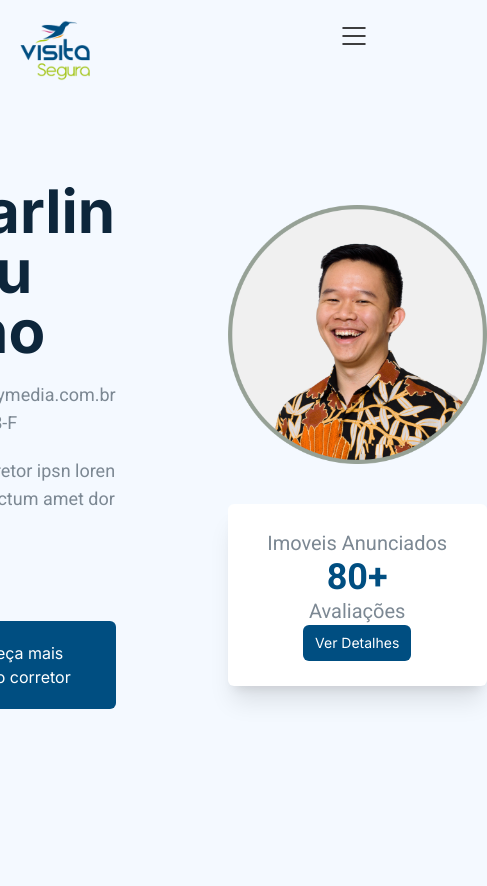
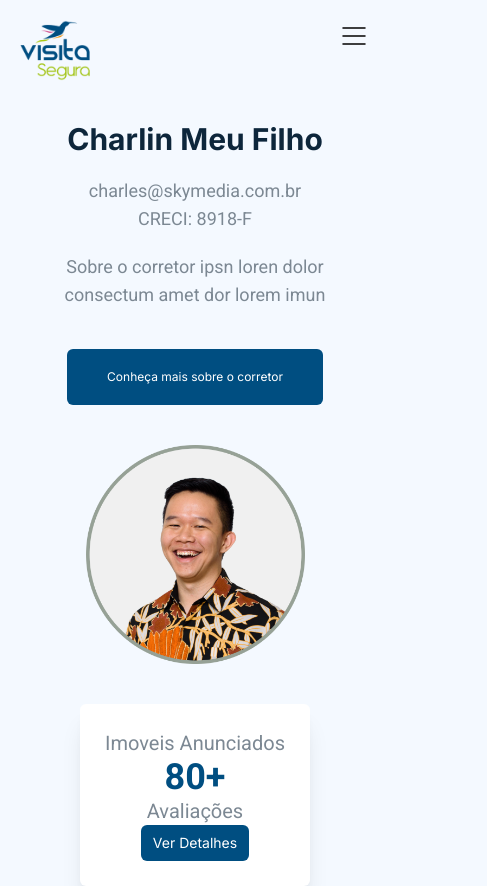
Before and after one commit to ugabb/Visita-Segura, a React (Vite) app: page / in a window 390 px wide. Shown: the whole page, 487 px wide, since content can reach past the window. Before the commit the page ends 844 px from the top, so only its background shows below. Built offline with nearby package versions, Linux system fonts and the light colour scheme.

Commit message:
mobile adjustment in profile picture

```diff
--- a/src/components/DefaultButton.tsx
+++ b/src/components/DefaultButton.tsx
@@ -1,13 +1,11 @@
 type Props = {
   text: string;
-  px: string;
-  py: string;
 };
 
-const DefaultButton = ({ text, px, py }: Props) => {
+const DefaultButton = ({ text }: Props) => {
   return (
     <button
-      className={`text-white font-inter bg-primaryColor rounded-md px-10 py-5`}
+      className={`text-white text-xs lg:text-base font-inter bg-primaryColor rounded-md px-10 py-5`}
     >
       {text}
     </button>
--- a/src/components/Navbar.tsx
+++ b/src/components/Navbar.tsx
@@ -4,9 +4,7 @@ import { List, X } from "@phosphor-icons/react";
 
 import { NavLink } from "react-router-dom";
 
-type Props = {};
-
-const Navbar = (props: Props) => {
+const Navbar = () => {
   const [menuToggle, setMenuToggle] = useState<boolean>(false);
 
   const handleMenuToggle = () => {
--- a/src/components/ProfileSection.tsx
+++ b/src/components/ProfileSection.tsx
@@ -2,13 +2,11 @@ import React from "react";
 import DefaultButton from "./DefaultButton";
 import ImoveisAnunciados from "./widgets/ImoveisAnunciados";
 
-type Props = {};
-
-const ProfileSection = (props: Props) => {
+const ProfileSection = () => {
   return (
-    <div className="w-full flex justify-center items-center gap-28 mt-20">
-      <div>
-        <h1 className="text-6xl font-bold font-inter text-secondaryColor mb-5">
+    <div className="w-full flex flex-col md:flex-row justify-center items-center gap-10 lg:gap-28 mt-5 lg:mt-20 px-5">
+      <div className="text-center md:text-left">
+        <h1 className="text-3xl lg:text-6xl  font-bold font-inter text-secondaryColor mb-5">
           Charlin Meu Filho
         </h1>
         <div className="text-slateGray font-roboto text-lg">
@@ -19,13 +17,17 @@ const ProfileSection = (props: Props) => {
           </p>
         </div>
 
-        <div className="mt-20">
-          <DefaultButton text="Conheça mais sobre o corretor" px="10" py="5" />
+        <div className="mt-10 flex justify-center md:justify-start items-center">
+          <DefaultButton text="Conheça mais sobre o corretor" />
         </div>
       </div>
 
       <div className="flex flex-col justify-center items-center gap-10">
-        <img src="./profile-picture.png" alt="" className="w-[439px]" />
+        <img
+          src="./profile-picture.png"
+          alt=""
+          className="w-[219px] lg:w-[439px]"
+        />
         <ImoveisAnunciados stats={80} />
       </div>
     </div>
--- a/src/components/widgets/ImoveisAnunciados.tsx
+++ b/src/components/widgets/ImoveisAnunciados.tsx
@@ -1,12 +1,10 @@
-import DefaultButton from "../DefaultButton";
-
 type Props = {
   stats: number;
 };
 
 const ImoveisAnunciados = ({ stats }: Props) => {
   return (
-    <div className="w-[259px] h-[182px] flex flex-col justify-center items-center bg-white text-slateGray font-roboto rounded-md shadow-xl">
+    <div className="w-[230px] h-[182px] flex flex-col justify-center items-center bg-white text-slateGray font-roboto rounded-md shadow-xl">
       <p className="text-xl">Imoveis Anunciados</p>
       <p className="text-4xl text-primaryColor font-bold">{stats}+</p>
       <p className="text-xl">Avaliações</p>
```
